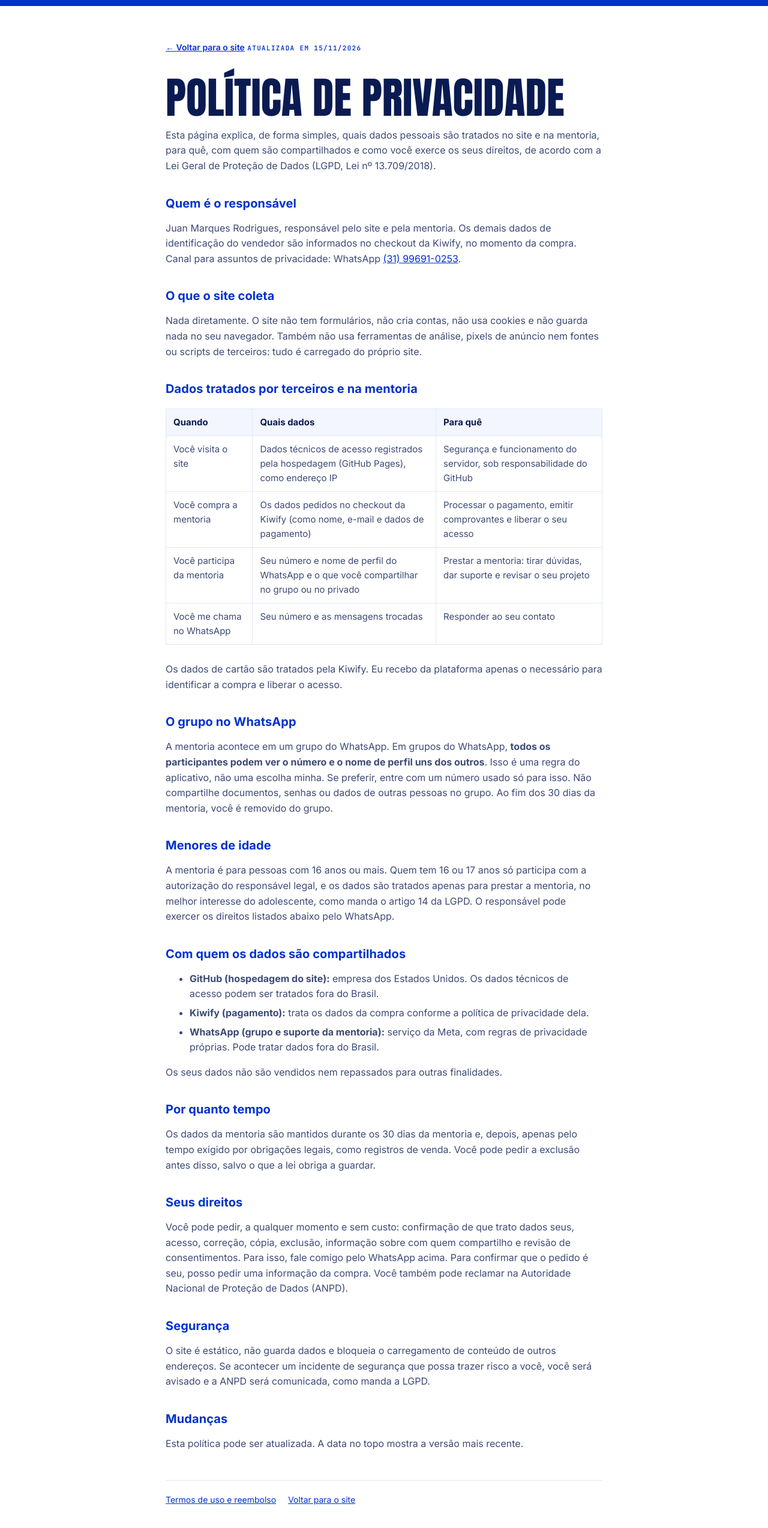
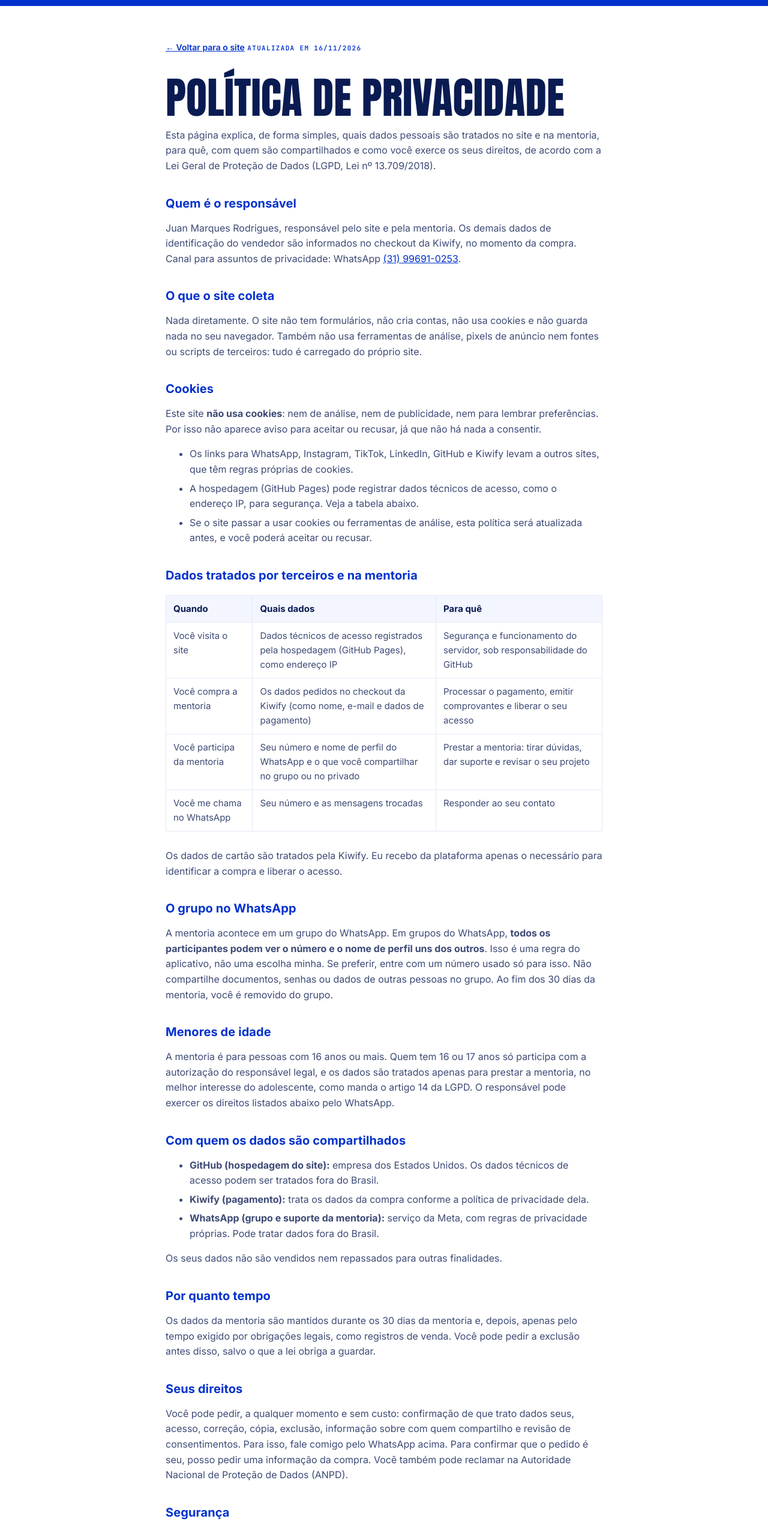
Before and after one commit to jmarques-data/jmarques-data.github.io, a website: page politica-de-privacidade.html in a window 1280 px wide. Shown: the top 2547 px of the page at 60% size. Drawn offline with Linux system fonts and the light colour scheme.

Commit message:
feat: selo 'Sem cookies' no rodapé e seção Cookies na política
Co-Authored-By: Claude Opus 5.5 <noreply@anthropic.com>

```diff
--- a/estilo.css
+++ b/estilo.css
@@ -246,3 +246,7 @@ footer a:hover{color:var(--lime)}
 .bar nav a,footer nav a,.back,.doc-foot a,.erro-foot a,.erro-help a,.wa-inline{display:inline-flex;align-items:center;min-height:24px}
 .social{gap:4px}
 .social a{display:inline-grid;place-items:center;min-width:32px;min-height:32px}
+
+/* Selo "Sem cookies" (leva à seção Cookies da política) */
+.nocookie{white-space:nowrap}
+.nocookie svg{display:inline-block;width:15px;height:15px;margin-right:5px;vertical-align:-3px;fill:currentColor}
--- a/politica-de-privacidade.html
+++ b/politica-de-privacidade.html
@@ -31,7 +31,7 @@
 <div class="top-band"></div>
 <main class="doc" id="conteudo">
   <a class="back" href="index.html">← Voltar para o site</a>
-  <span class="mono kicker">Atualizada em 15/11/2026</span>
+  <span class="mono kicker">Atualizada em 16/11/2026</span>
   <h1>Política de privacidade</h1>
   <p>Esta página explica, de forma simples, quais dados pessoais são tratados no site e na mentoria, para quê, com quem são compartilhados e como você exerce os seus direitos, de acordo com a Lei Geral de Proteção de Dados (LGPD, Lei nº 13.709/2018).</p>
 
@@ -40,6 +40,14 @@
 
   <h2>O que o site coleta</h2>
   <p>Nada diretamente. O site não tem formulários, não cria contas, não usa cookies e não guarda nada no seu navegador. Também não usa ferramentas de análise, pixels de anúncio nem fontes ou scripts de terceiros: tudo é carregado do próprio site.</p>
+
+  <h2 id="cookies">Cookies</h2>
+  <p>Este site <strong>não usa cookies</strong>: nem de análise, nem de publicidade, nem para lembrar preferências. Por isso não aparece aviso para aceitar ou recusar, já que não há nada a consentir.</p>
+  <ul>
+    <li>Os links para WhatsApp, Instagram, TikTok, LinkedIn, GitHub e Kiwify levam a outros sites, que têm regras próprias de cookies.</li>
+    <li>A hospedagem (GitHub Pages) pode registrar dados técnicos de acesso, como o endereço IP, para segurança. Veja a tabela abaixo.</li>
+    <li>Se o site passar a usar cookies ou ferramentas de análise, esta política será atualizada antes, e você poderá aceitar ou recusar.</li>
+  </ul>
 
   <h2>Dados tratados por terceiros e na mentoria</h2>
   <div class="table-wrap">
@@ -81,7 +89,7 @@
   <h2>Mudanças</h2>
   <p>Esta política pode ser atualizada. A data no topo mostra a versão mais recente.</p>
 
-  <div class="doc-foot"><a href="termos-de-uso.html">Termos de uso e reembolso</a><a href="index.html">Voltar para o site</a></div>
+  <div class="doc-foot"><a href="termos-de-uso.html">Termos de uso e reembolso</a><a class="nocookie" href="#cookies"><svg aria-hidden="true" focusable="false" viewBox="0 0 24 24"><path d="M12 3a9 9 0 1 0 9 9 3 3 0 0 1-3-3 3 3 0 0 1-3-3 3 3 0 0 1-3-3z" fill="none" stroke="currentColor" stroke-width="1.8" stroke-linejoin="round"/><circle cx="9" cy="10" r="1.2"/><circle cx="14" cy="15" r="1.2"/><circle cx="8.5" cy="15.5" r="1"/><path d="M4 4l16 16" stroke="currentColor" stroke-width="1.8" stroke-linecap="round"/></svg>Sem cookies</a><a href="index.html">Voltar para o site</a></div>
 </main>
 </body>
 </html>
--- a/sitemap.xml
+++ b/sitemap.xml
@@ -1,6 +1,6 @@
 <?xml version="1.0" encoding="UTF-8"?>
 <urlset xmlns="http://www.sitemaps.org/schemas/sitemap/0.9">
   <url><loc>https://jmarques-data.github.io/</loc><lastmod>2026-11-16</lastmod></url>
-  <url><loc>https://jmarques-data.github.io/politica-de-privacidade.html</loc><lastmod>2026-11-15</lastmod></url>
+  <url><loc>https://jmarques-data.github.io/politica-de-privacidade.html</loc><lastmod>2026-11-16</lastmod></url>
   <url><loc>https://jmarques-data.github.io/termos-de-uso.html</loc><lastmod>2026-11-15</lastmod></url>
 </urlset>
```
Also changed, not shown: 404.html (+1 -1 lines), index.html (+1 -1 lines), termos-de-uso.html (+1 -1 lines).
